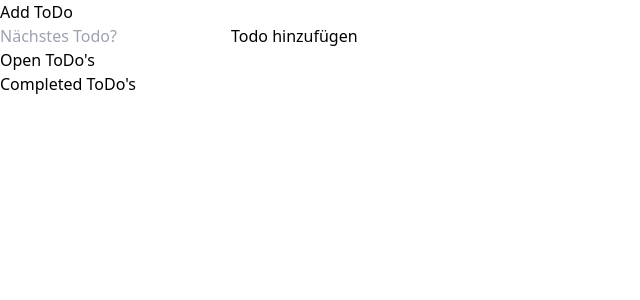
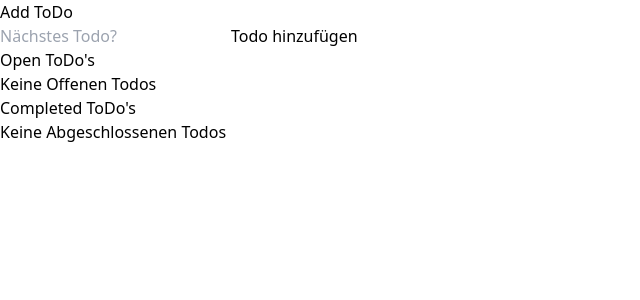
Before and after one commit to guenyoo/macromedia-frameworks-01-react, a React (Vite) app: page / in a window 1280 px wide. Shown: the top 300 px of the page, without its empty margins (0-640 px from the left). Built offline with nearby package versions, Linux system fonts and the light colour scheme.

Commit message:
Add Enter Key Handler

```diff
--- a/src/components/TodoList.jsx
+++ b/src/components/TodoList.jsx
@@ -15,6 +15,10 @@ const TodoList = ({ todos }) => {
     setInputText(e.target.value);
   };
 
+  const onKeyDownHandler = (e) => {
+    e.key === 'Enter' && addTodo(inputText);
+  };
+
   return (
     <>
       <section className="grid gap-3">
@@ -27,6 +31,7 @@ const TodoList = ({ todos }) => {
           placeholder="Nächstes Todo?"
           value={inputText}
           onChange={changeInputText}
+          onKeyDown={onKeyDownHandler}
         />
         <button
           className={clsx('p-3 rounded  shadow cursor-pointer', {
@@ -44,6 +49,7 @@ const TodoList = ({ todos }) => {
       </section>
       <section className="grid gap-3">
         <h3 className="text-2xl">Open ToDo's</h3>
+        {openTodos.length === 0 && 'Keine Offenen Todos'}
         {openTodos.map((todo) => (
           <Todo
             key={todo.id}
@@ -58,6 +64,7 @@ const TodoList = ({ todos }) => {
 
       <section className="grid gap-3">
         <h3 className="text-2xl">Completed ToDo's</h3>
+        {completedTodos.length === 0 && 'Keine Abgeschlossenen Todos'}
         {completedTodos.map((todo) => (
           <Todo
             key={todo.id}
```
